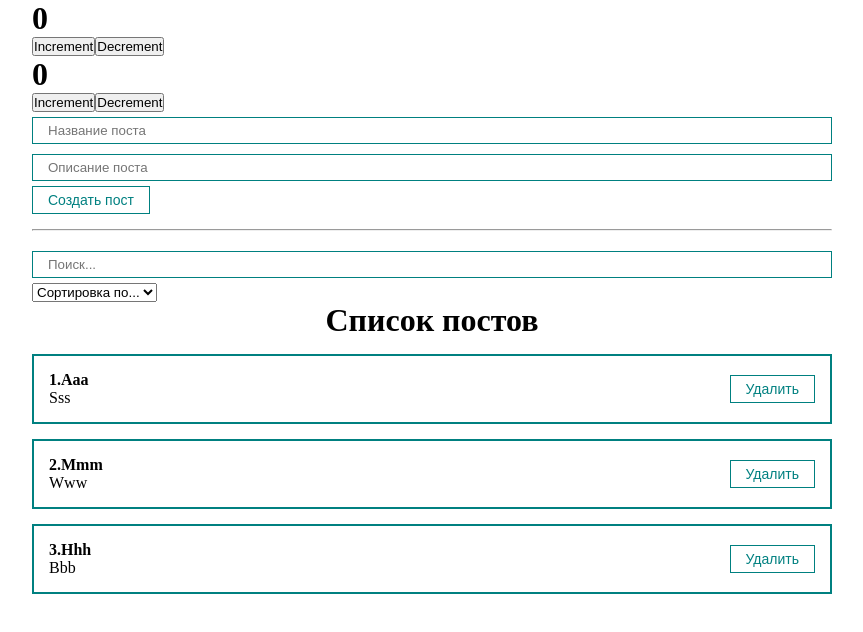
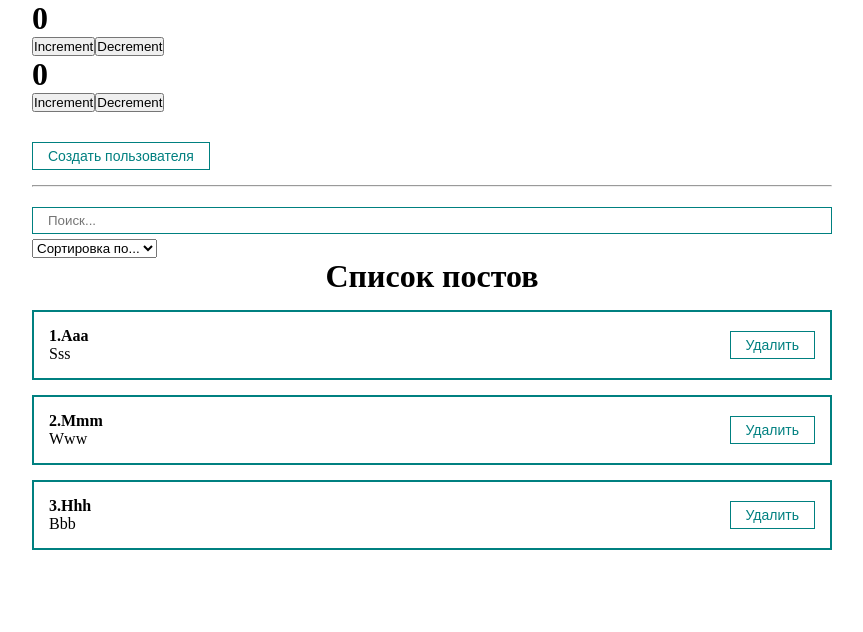
Before and after one commit to Smoke52ru/ReactFundamentals, a React (Create React App) app: page /posts in a window 1280 px wide. Shown: the top 632 px of the page, without its empty margins (208-1071 px from the left). Built offline with nearby package versions, Linux system fonts and the light colour scheme.

Commit message:
Добавление поста перенесено в модальное окно, компонент MyModal

```diff
--- a/src/App.js
+++ b/src/App.js
@@ -3,9 +3,10 @@
 import ClassCounter from "./components/ClassCounter";
 import PostList from "./components/PostList";
 import PostForm from "./components/PostForm";
-import MySelect from "./components/UI/select/MySelect";
+import PostFilter from "./components/PostFilter";
+import MyModal from "./components/UI/modal/MyModal";
 import './styles/App.css';
-import MyInput from "./components/UI/input/MyInput";
+import MyButton from "./components/UI/button/MyButton";
 
 function App() {
 
@@ -14,32 +15,30 @@
         {id: 2, title: 'Mmm', body: 'Www'},
         {id: 3, title: 'Hhh', body: 'Bbb'},
     ])
-    const [selectedSort, setSelectedSort] = useState('')
-    const [searchQuery, setSearchQuery] = useState('')
+    const [filter, setFilter] = useState({sort: '', query: ''})
+    const [modal, setModal] = useState(false)
 
     const sortedPosts = useMemo(() => {
             console.log('sorted...')
-            if (selectedSort) {
-                return [...posts].sort((a, b) => a[selectedSort].localeCompare(b[selectedSort]))
+            if (filter.sort) {
+                return [...posts].sort((a, b) => a[filter.sort].localeCompare(b[filter.sort]))
             }
             return posts
-        }, [selectedSort, posts]
+        }, [filter.sort, posts]
     )
 
     const sortedAndSearchedPosts = useMemo(() => {
-        return sortedPosts.filter(post => post.title.toLowerCase().includes(searchQuery.toLowerCase()))
-    }, [searchQuery, sortedPosts])
+        console.log('searched...')
+        return sortedPosts.filter(post => post.title.toLowerCase().includes(filter.query.toLowerCase()))
+    }, [filter.query, sortedPosts])
 
     const createPost = (newPost) => {
         setPosts([...posts, newPost])
+        setModal(false)
     }
 
     const removePost = (post) => {
         setPosts(posts.filter(p => p.id !== post.id))
-    }
-
-    const sortPosts = (sort) => {
-        setSelectedSort(sort)
     }
 
     return (
@@ -49,33 +48,16 @@
             {/*Классовая компонента*/}
             <ClassCounter/>
 
-            <PostForm create={createPost}/>
+            <MyButton style={{marginTop:'30px'}} onClick={() => setModal(true)}>
+                Создать пользователя
+            </MyButton>
+            <MyModal visible={modal} setVisible={setModal}>
+                <PostForm create={createPost}/>
+            </MyModal>
+
             <hr style={{margin: '15px 0'}}/>
-            <div>
-                <MyInput
-                    value={searchQuery}
-                    onChange={e => setSearchQuery(e.target.value)}
-                    placeholder="Поиск..."
-                    type="text"
-                />
-                <MySelect
-                    value={selectedSort}
-                    onChange={sortPosts}
-                    defaultValue="Сортировка по..."
-                    options={[
-                        {value: 'title', name: 'По названию'},
-                        {value: 'body', name: 'По описанию'},
-                    ]}
-                />
-            </div>
-            {sortedAndSearchedPosts.length
-                ?
-                <PostList remove={removePost} posts={sortedPosts} title="Список постов"/>
-                :
-                <h1 style={{textAlign: 'center'}}>
-                    Посты не найдены!
-                </h1>
-            }
+            <PostFilter filter={filter} setFilter={setFilter}/>
+            <PostList remove={removePost} posts={sortedAndSearchedPosts} title="Список постов"/>
 
         </div>
     );
--- /dev/null
+++ b/src/components/PostFilter.jsx
@@ -0,0 +1,27 @@
+import React from 'react';
+import MyInput from "./UI/input/MyInput";
+import MySelect from "./UI/select/MySelect";
+
+const PostFilter = ({filter, setFilter}) => {
+    return (
+        <div>
+            <MyInput
+                value={filter.query}
+                onChange={e => setFilter({...filter, query: e.target.value})}
+                placeholder="Поиск..."
+                type="text"
+            />
+            <MySelect
+                value={filter.sort}
+                onChange={selectSort => setFilter({...filter, sort: selectSort})}
+                defaultValue="Сортировка по..."
+                options={[
+                    {value: 'title', name: 'По названию'},
+                    {value: 'body', name: 'По описанию'},
+                ]}
+            />
+        </div>
+    );
+};
+
+export default PostFilter;
--- a/src/components/PostList.jsx
+++ b/src/components/PostList.jsx
@@ -2,6 +2,15 @@
 import PostItem from "./PostItem";
 
 const PostList = ({posts, title, remove}) => {
+
+    if(!posts.length){
+        return (
+            <h1 style={{textAlign:'center'}}>
+                Посты не найдены!
+            </h1>
+        )
+    }
+
     return (
         <div>
             <h1 style={{textAlign: 'center'}}>{title}</h1>
--- /dev/null
+++ b/src/components/UI/modal/MyModal.jsx
@@ -0,0 +1,20 @@
+import React from 'react';
+import classes from './MyModal.module.css'
+
+const MyModal = ({children, visible, setVisible}) => {
+
+    const rootClasses = [classes.myModal]
+    if (visible) {
+        rootClasses.push(classes.active)
+    }
+
+    return (
+        <div className={rootClasses.join(' ')} onClick={() => setVisible(false)}>
+            <div className={classes.myModalContent} onClick={(e) => e.stopPropagation()}>
+                {children}
+            </div>
+        </div>
+    );
+};
+
+export default MyModal;
--- /dev/null
+++ b/src/components/UI/modal/MyModal.module.css
@@ -0,0 +1,22 @@
+.myModal {
+    position: fixed;
+    top: 0;
+    bottom: 0;
+    right: 0;
+    left: 0;
+    display: none;
+    background: rgba(0, 0, 0, 0.5);
+}
+
+.myModalContent {
+    padding: 25px;
+    background: white;
+    border-radius: 16px;
+    min-width: 250px;
+}
+
+.myModal.active {
+    display: flex;
+    justify-content: center;
+    align-items: center;
+}
```
